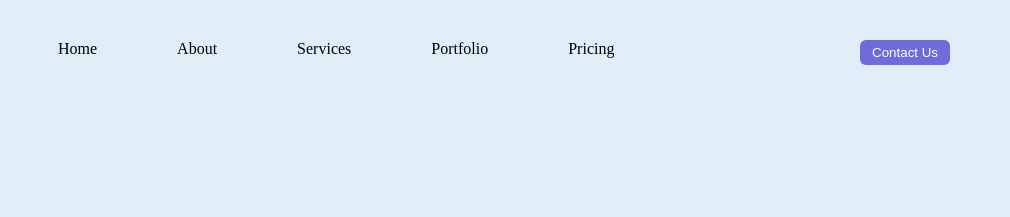
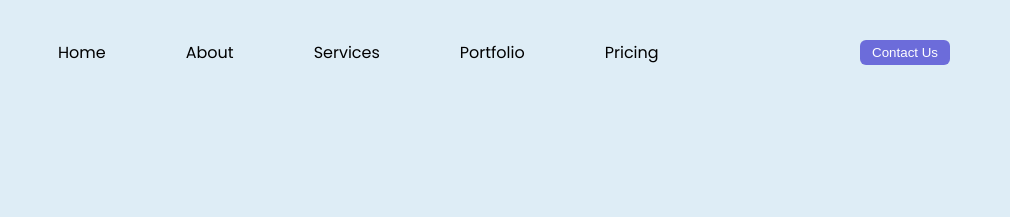
Before and after one commit to mohdyusuf2312/PW_Web_Dev, a plain HTML site: page project4/index.html in a window 1280 px wide. Shown: the top 217 px of the page, 270-1280 px from the left. Drawn offline with Linux system fonts and the light colour scheme; files that its build step writes are made by us from their sources.

Commit message:
Add Google font

```diff
--- a/project4/CSS/style.css
+++ b/project4/CSS/style.css
@@ -6,6 +6,9 @@
 
 body{
     background-color: #deedf6;
+    font-family: "Poppins", sans-serif;
+    font-weight: 400;
+    font-style: normal;
 }
 
 footer{
```
